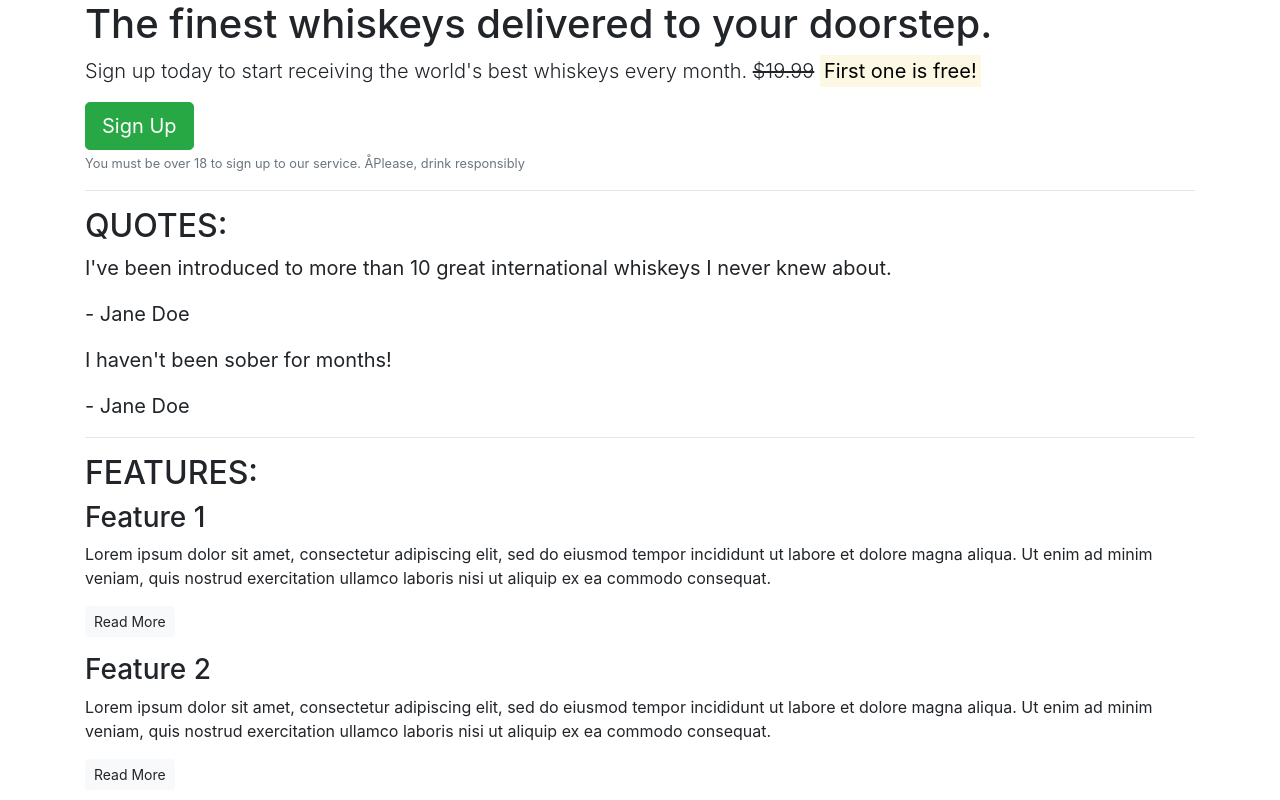
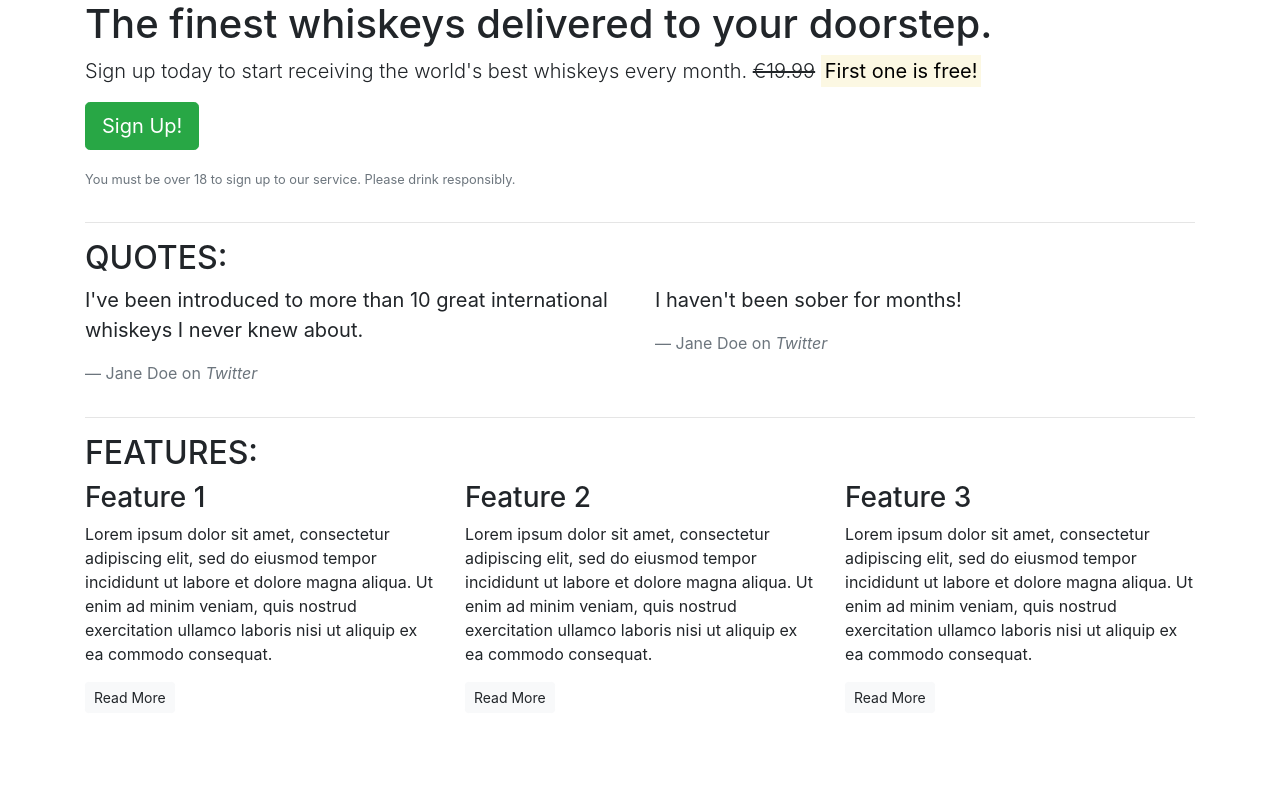
Before and after one commit to helenahagman/my-brilliant-project, a plain HTML site: page index.html in a window 1280 px wide. Shown: the top 800 px of the page. Drawn offline with nearby package versions, Linux system fonts and the light colour scheme.

Commit message:
updated rows and cols

```diff
--- a/index.html
+++ b/index.html
@@ -3,64 +3,90 @@
 
 <head>
     <meta charset="utf-8">
-
+    <meta name="viewport" content="width=device-width, initial-scale=1.0">
     <title>Whiskey Drop | Taste a new whiskey every month</title>
-    <meta name="viewport" content="width=device-width, initial-scale=1.0">
     <link rel="stylesheet" href="https://maxcdn.bootstrapcdn.com/bootstrap/4.1.3/css/bootstrap.min.css">
 </head>
 
 <body>
     <article class="container">
         <!-- Callout -->
+        <div class="row">
+            <div class="col-12">
                 <section class="callout">
                     <h1>The finest whiskeys delivered to your doorstep.</h1>
                     <p class="lead">Sign up today to start receiving the world's best whiskeys every month.
-                <s>$19.99</s> <strong><mark>First one is free!</mark></strong></p>
-            <button class="btn btn-success btn-lg">Sign Up</button>
-            <p class="text-muted"><small>You must be over 18 to sign up to our service. ÅPlease, drink
-                    responsibly</small></p>
+                        <s>€19.99</s> <strong><mark>First one is free!</mark></strong>
+                    </p>
+                    <p><button class="btn btn-lg btn-success">Sign Up!</button></p>
+                    <p class="text-muted"><small>You must be over 18 to sign up to our service. Please drink
+                            responsibly.</small></p>
                 </section>
+            </div>
+        </div>
         <!-- /.callout -->
         <hr>
 
         <!-- Quotes -->
         <section class="quotes">
+            <div class="row">
+                <div class="col-12">
                     <h2 class="text-uppercase">Quotes:</h2>
+                </div>
+            </div>
+            <div class="row">
+                <div class="col-12 col-md-6">
                     <blockquote class="blockquote">
                         <p>I've been introduced to more than 10 great international whiskeys I never knew about.</p>
-                <p>- Jane Doe</p>
+                        <footer class="blockquote-footer">Jane Doe on <cite title="Twitter">Twitter</cite></footer>
                     </blockquote>
+                </div>
+                <div class="col-12 col-md-6">
                     <blockquote class="blockquote">
                         <p>I haven't been sober for months!</p>
-                <p>- Jane Doe</p>
+                        <footer class="blockquote-footer">Jane Doe on <cite title="Twitter">Twitter</cite></footer>
                     </blockquote>
+                </div>
+            </div>
         </section>
         <!-- /.quotes -->
         <hr>
 
         <!-- Features -->
         <section class="features">
+            <div class="row">
+                <div class="col-12">
                     <h2 class="text-uppercase">Features:</h2>
+                </div>
+            </div>
+            <div class="row">
+                <div class="col-12 col-md-6 col-lg-4">
                     <div class="feature">
                         <h3>Feature 1</h3>
-                <p>Lorem ipsum dolor sit amet, consectetur adipiscing elit, sed do eiusmod tempor incididunt ut labore
-                    et dolore magna aliqua. Ut enim ad minim veniam, quis nostrud exercitation ullamco laboris nisi ut
-                    aliquip ex ea commodo consequat.</p>
+                        <p>Lorem ipsum dolor sit amet, consectetur adipiscing elit, sed do eiusmod tempor incididunt ut
+                            labore et dolore magna aliqua. Ut enim ad minim veniam, quis nostrud exercitation ullamco
+                            laboris nisi ut aliquip ex ea commodo consequat.</p>
                         <p><a class="btn btn-sm btn-light" href="">Read More</a></p>
                     </div>
+                </div>
+                <div class="col-12 col-md-6 col-lg-4">
                     <div class="feature">
                         <h3>Feature 2</h3>
-                <p>Lorem ipsum dolor sit amet, consectetur adipiscing elit, sed do eiusmod tempor incididunt ut labore
-                    et dolore magna aliqua. Ut enim ad minim veniam, quis nostrud exercitation ullamco laboris nisi ut
-                    aliquip ex ea commodo consequat.</p>
+                        <p>Lorem ipsum dolor sit amet, consectetur adipiscing elit, sed do eiusmod tempor incididunt ut
+                            labore et dolore magna aliqua. Ut enim ad minim veniam, quis nostrud exercitation ullamco
+                            laboris nisi ut aliquip ex ea commodo consequat.</p>
                         <p><a class="btn btn-sm btn-light" href="">Read More</a></p>
                     </div>
+                </div>
+                <div class="col-12 d-md-none d-lg-block col-lg-4">
                     <div class="feature">
                         <h3>Feature 3</h3>
-                <p>Lorem ipsum dolor sit amet, consectetur adipiscing elit, sed do eiusmod tempor incididunt ut labore
-                    et dolore magna aliqua. Ut enim ad minim veniam, quis nostrud exercitation ullamco laboris nisi ut
-                    aliquip ex ea commodo consequat.</p>
+                        <p>Lorem ipsum dolor sit amet, consectetur adipiscing elit, sed do eiusmod tempor incididunt ut
+                            labore et dolore magna aliqua. Ut enim ad minim veniam, quis nostrud exercitation ullamco
+                            laboris nisi ut aliquip ex ea commodo consequat.</p>
                         <p><a class="btn btn-sm btn-light" href="">Read More</a></p>
+                    </div>
+                </div>
             </div>
         </section>
         <!-- /.features -->
```
Lines whose indentation alone changed are shown as unchanged.
